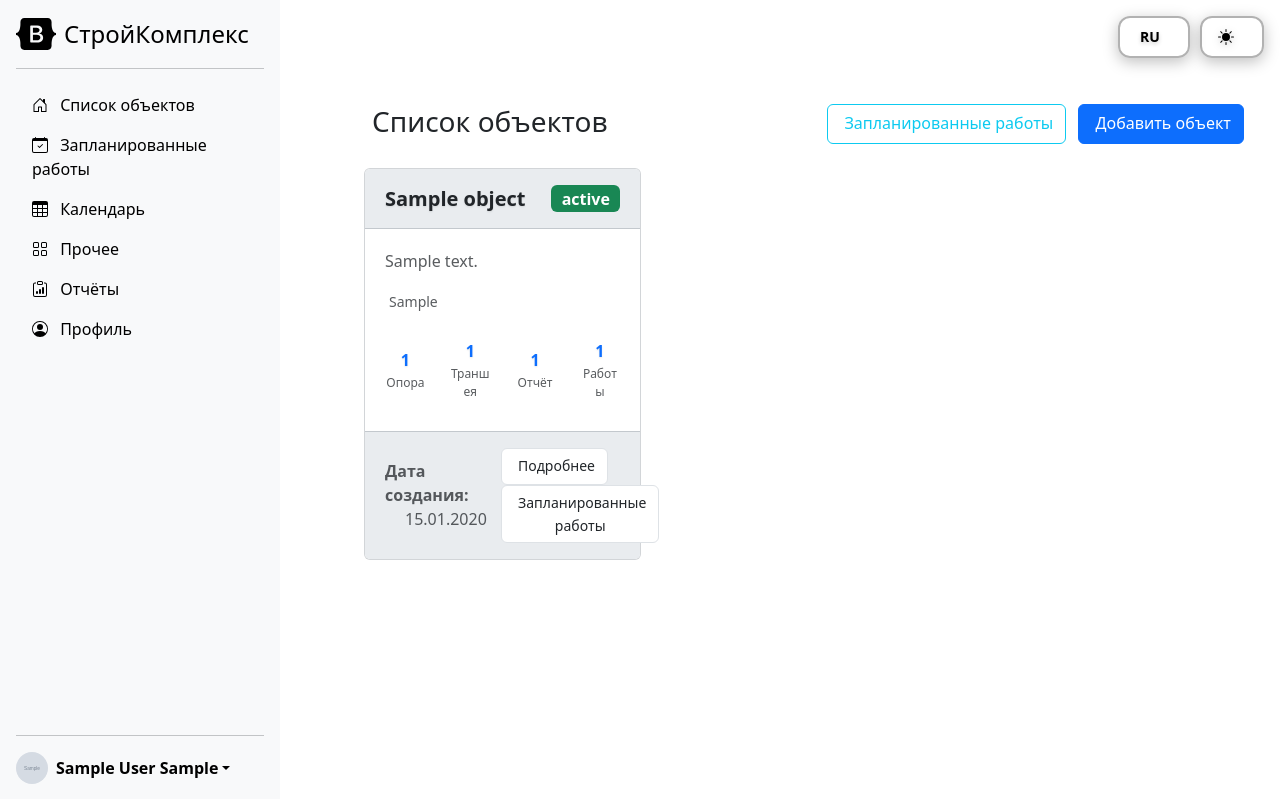
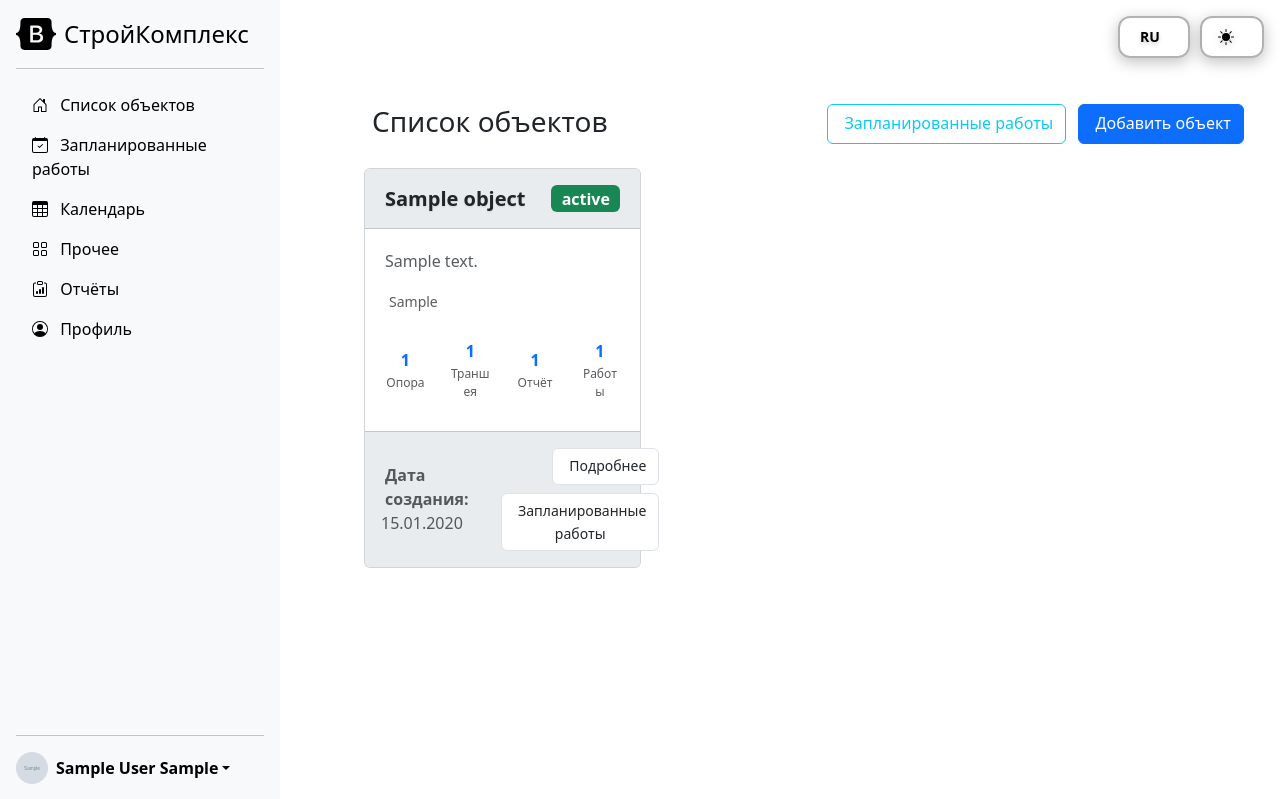
Before and after one commit to ReperXorosh/BuildApp, a Flask app: page /objects/ in a window 1280 px wide. Run offline with Flask 3, Linux system fonts and the light colour scheme; the first user in the database is signed in; tables that the repository leaves empty hold one stand-in row (Sample ...); some libraries are stand-ins or nearby versions.

Commit message:
Улучшение страницы Список Объектов

```diff
--- a/app/templates/objects/object_list.html
+++ b/app/templates/objects/object_list.html
@@ -193,16 +193,17 @@
                         <div class="card-footer">
                             <div class="d-flex justify-content-between align-items-center">
                                 <div class="date-creation">
-                                    <div class="d-flex flex-column align-items-start">
+                                    <div class="d-flex flex-column">
                                         <div class="d-flex align-items-center">
                                             <i class="bi bi-calendar me-1"></i>
                                             <strong>Дата создания:</strong>
                                         </div>
-                                        <div class="ms-4">{{ obj.created_at | moscow_date }}</div>
+                                        <div>{{ obj.created_at | moscow_date }}</div>
                                     </div>
                                 </div>
                                 <div class="ms-auto">
-                                    <a href="{{ url_for('objects.object_detail', object_id=obj.id) }}" class="btn btn-sm btn-outline-primary me-4" title="Подробнее">
+                                    <div class="d-flex flex-column align-items-end">
+                                        <a href="{{ url_for('objects.object_detail', object_id=obj.id) }}" class="btn btn-sm btn-outline-primary mb-2" title="Подробнее">
                                             <i class="bi bi-eye me-1"></i>
                                             Подробнее
                                         </a>
@@ -210,6 +211,7 @@
                                             <i class="bi bi-calendar-check me-1"></i>
                                             Запланированные работы
                                         </a>
+                                    </div>
                                 </div>
                             </div>
                         </div>
```
Lines whose indentation alone changed are shown as unchanged.
